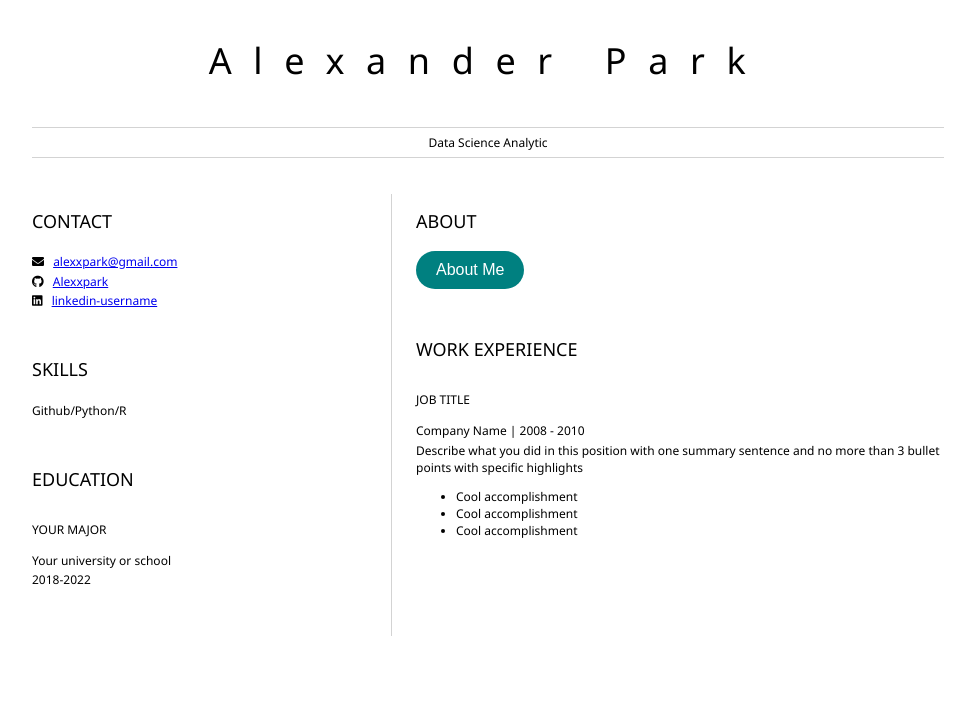
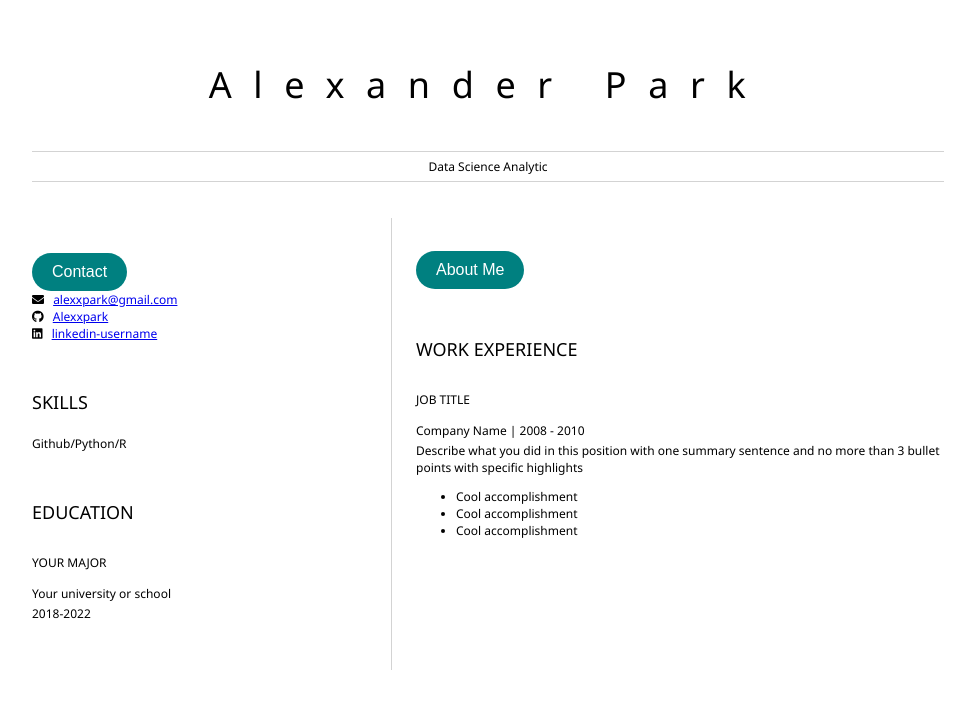
Before and after one commit to Alexxpark/Alexander-Park-Resume, a plain HTML site: page index.html in a window 1280 px wide. Shown: the whole page, without its empty margins (152-1121 px from the left). Drawn offline with Linux system fonts and the light colour scheme.

Commit message:
changes to resume slightly

```diff
--- a/index.html
+++ b/index.html
@@ -1,10 +1,14 @@
+<!DOCTYPE html>
 <html>
 	<head>
 		<link href="style.css" rel="stylesheet">
         <link rel="stylesheet" href="https://cdnjs.cloudflare.com/ajax/libs/font-awesome/5.15.4/css/all.min.css">
 
+
 		<title>Your Name resume</title>
+
 	</head>
+
 
     <script>
         function toggleAbout() {
@@ -15,8 +19,13 @@
                 aboutSection.style.display = "none";
             }
 }
+
     </script>
     <style>
+
+
+
+
         /* customized button styles */
         .about-button {
   background-color: teal;
@@ -33,6 +42,26 @@
   background-color: #008080;
   transform: scale(1.1);
 }
+/* customized button styles */
+/* customized button styles */
+.about-button {
+  background-color: teal;
+  color: white;
+  padding: 10px 20px;
+  border: none;
+  border-radius: 30px;
+  font-size: 16px;
+  cursor: pointer;
+  transition: background-color 0.3s ease, transform 0.3s ease;
+}
+
+.about-button:hover {
+  background-color: #008080;
+  transform: scale(1.1);
+}
+
+
+
 
         /* hide the about section by default */
         #about {
@@ -67,8 +96,14 @@
 
 
 
+
+
+
+
+
     </style>
 	<body>
+
 		<header id="header">
 			<!-- resume header with your name and title -->
 			<h1>Alexander Park</h1>
@@ -79,22 +114,25 @@
 		<main>
 			<article id="mainLeft">
 				<section>
-					<h2>CONTACT</h2>
+					<h2></h2>
+                    </p>
 					<!-- contact info including social media -->
-
-					<p class="section-content" id="contact">
+                    <!-- contact button -->
+  <button class="about-button" id="contact-button">Contact</button>
+  <!-- contact info including social media -->
+  <div class="section-content" id="contact">
     <i class="fa fa-envelope" aria-hidden="true"></i>
     <a href="mailto:alexxpark@gmail.com">alexxpark@gmail.com</a>
-                    </p>
-                    <p class="section-content" id="contact">
+  </div>
+  <div class="section-content" id="contact">
     <i class="fab fa-github" aria-hidden="true"></i>
     <a href="https://github.com/Alexxpark">Alexxpark</a>
-                    </p>
-                    <p class="section-content" id="contact">
+  </div>
+  <div class="section-content" id="contact">
     <i class="fab fa-linkedin" aria-hidden="true"></i>
     <a href="linkedin.com/linkedin-username">linkedin-username</a>
+  </div>
     </p>
-
 
 				</section>
 				<section>
@@ -117,10 +155,10 @@
 			</article>
 			<article id="mainRight">
 				<section>
-					<h2>ABOUT</h2>
+					<h2></h2>
 					<!-- about you -->
                     <button class="about-button" onclick="toggleAbout()">About Me</button>
-					<p id="about"> Why hello there, my name is Alexander Park Korean-American born in Mississippi.</p>
+					<p id="about"> Why hello there, my name is Alexander Park Korean-American born in Mississippi. </p>
 
 
 
```
Lines whose indentation alone changed are shown as unchanged.
